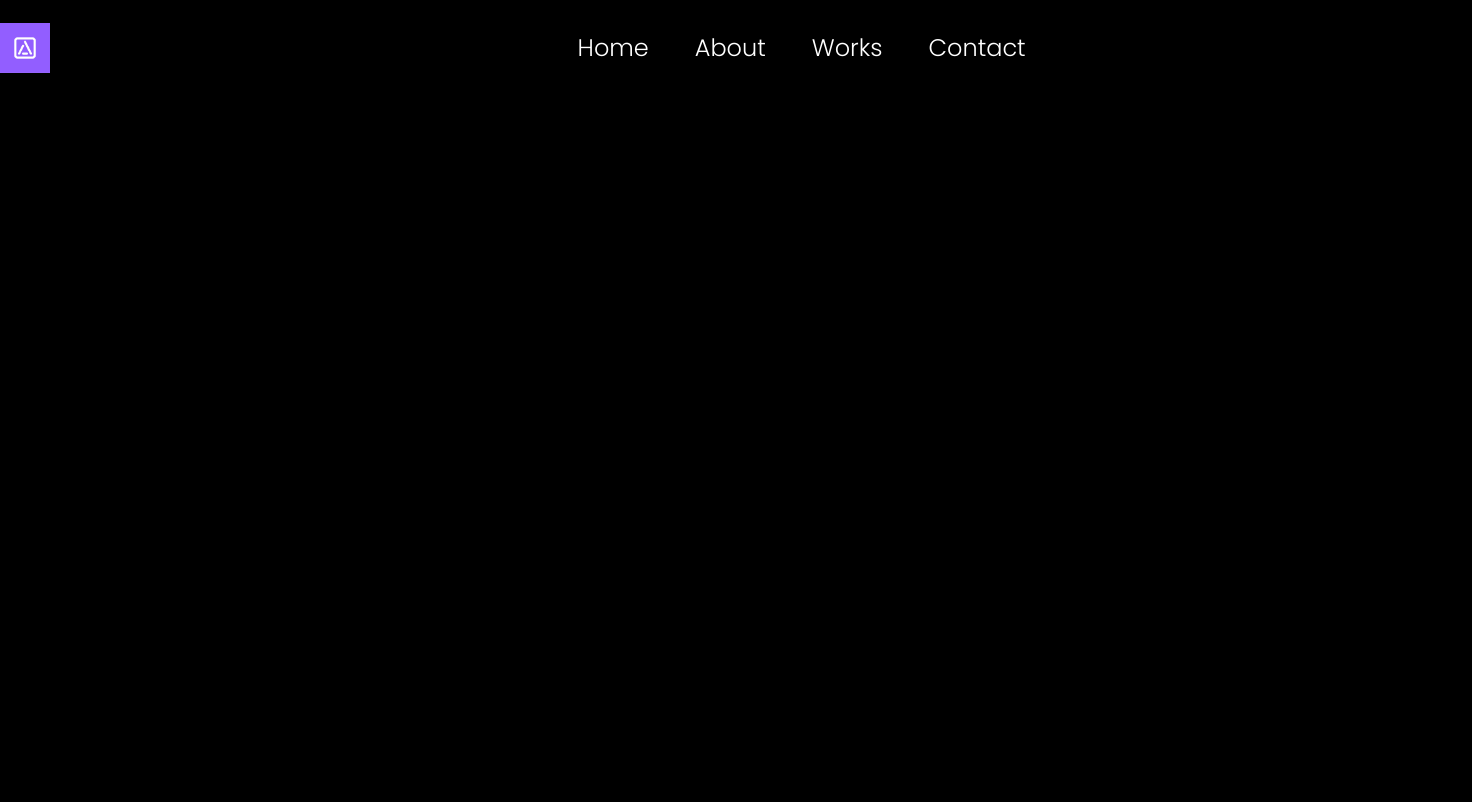
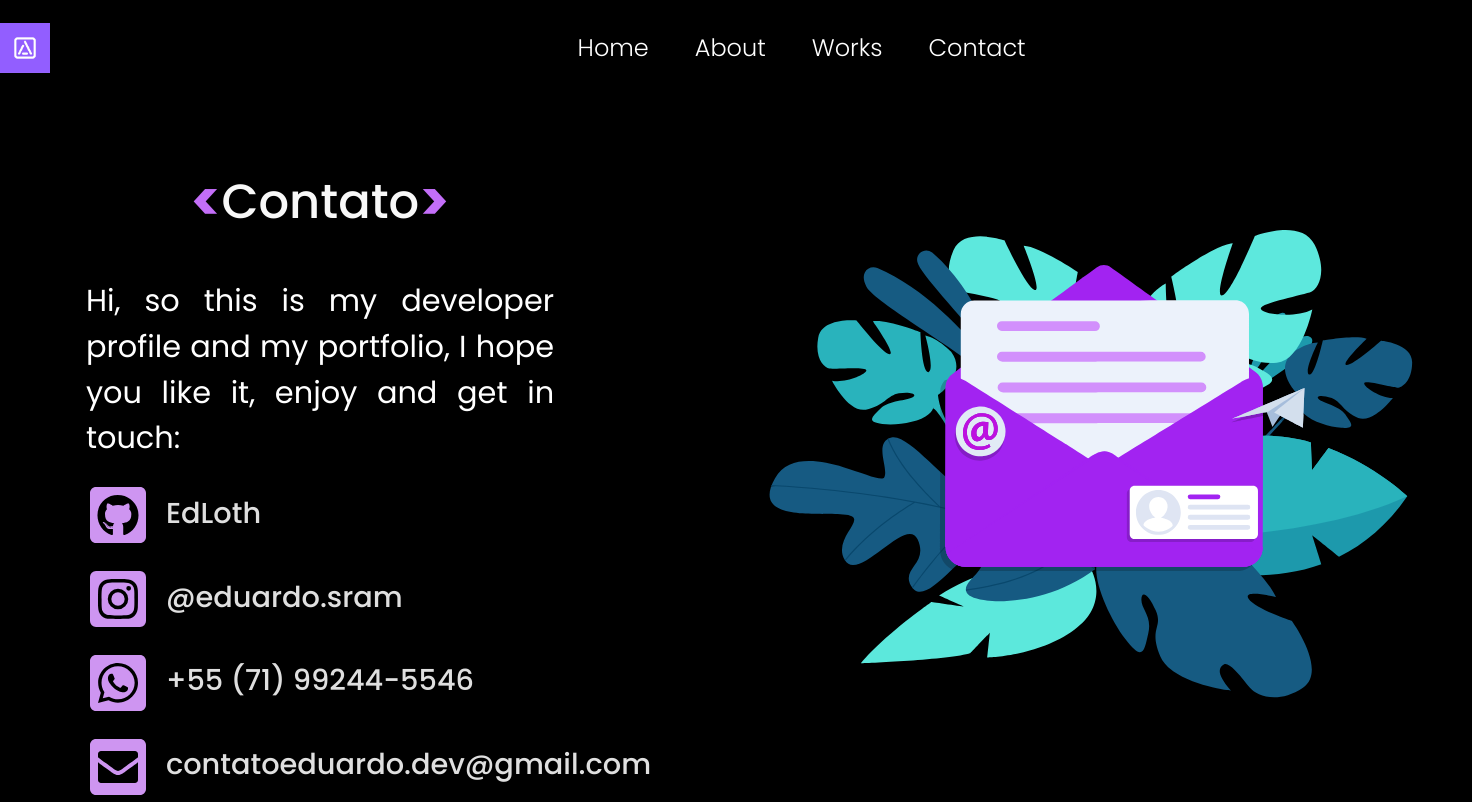
Before and after one commit to EdLoth/LookAtMe, a React (Create React App) app: page /Contact in a window 1280 px wide. Shown: the whole page, 1472 px wide, since content can reach past the window. Built offline with nearby package versions, Linux system fonts and the light colour scheme.

Commit message:
Contact Page is created :fire:

```diff
--- a/src/Pages/Contact.js
+++ b/src/Pages/Contact.js
@@ -1,12 +1,74 @@
 import React from 'react';
 import NavBar from '../Components/NavBar';
 import styles from '../Styles/Pages/Contact.module.css';
+import Lottie from 'react-lottie';
+import { FaInstagramSquare, FaWhatsappSquare, FaEnvelopeSquare, FaGithubSquare } from 'react-icons/fa';
+import animationData from '../assets/Contact.json';
 
 export default function Contact() {
-  return(
+  const defaultOptions = {
+    loop: true,
+    autoplay: true,
+    animationData: animationData,
+    rendererSettings: {
+      preserveAspectRatio: 'xMidYMid slice'
+    }
+  };
+
+  return (
     <>
-    <NavBar />
-    <h1 className={styles.titleContact}>Contact Page</h1>
+      <NavBar />
+      <div id={styles.contentContactPage} className="container-fluid">
+        <div id={styles.fadeIn}className="row">
+          <div id={styles.cotentBody} className="col-6">
+            <div className={styles.textContent}>
+              <p id={styles.keyColor}>{'<'}</p>
+              <p id={styles.contactColor}>
+                Contato
+            </p>
+              <p id={styles.keyColor}>{'>'}</p>
+            </div>
+            <div className={styles.contentInformations}>
+              <p id={styles.textContactPage}>
+                Hi, so this is my developer profile and my portfolio,
+                I hope you like it, enjoy and get in touch:
+              </p>
+              <div className={styles.socialBar}>
+                <div id={styles.socialOne}>
+                  <a href="https://github.com/EdLoth" target="_blank"  rel="noreferrer">
+                    <FaGithubSquare id={styles.iconSocial} /> <p>EdLoth</p>
+                  </a>
+                </div>
+                <div id={styles.socialOne}>
+                  <a href="https://www.instagram.com/eduardo.sram/" target="_blank"  rel="noreferrer">
+                    <FaInstagramSquare id={styles.iconSocial} /> <p>@eduardo.sram</p>
+                  </a>
+                </div>
+                <div id={styles.socialOne}>
+                  <a href="https://api.whatsapp.com/send?phone=5571992445546&text=Olá Eduardo, tenho interesse no seu trabalho!" target="_blank"  rel="noreferrer">
+                    <FaWhatsappSquare id={styles.iconSocial} />  <p> +55 (71) 99244-5546</p>
+                  </a>
+                </div>
+                <div id={styles.socialOne}>
+                  <a href="mailto:contatoeduardo.dev@gmail.com?Subject=Hi,%20Eduardo%20Ramos">
+                    <FaEnvelopeSquare id={styles.iconSocial} /> <p>contatoeduardo.dev@gmail.com</p>
+                  </a>
+                </div>
+              </div>
+            </div>
+          </div>
+          <div id={styles.cotentBody} className="col-6">
+            <div id={styles.LottieImg} className={styles.fadeIn}>
+              <Lottie
+                options={defaultOptions}
+                style={{ marginLeft: "10vh" }}
+                height={600}
+                width={740}
+              />
+            </div>
+          </div>
+        </div>
+      </div>
     </>
   );
 }
--- a/src/Styles/Pages/About.module.css
+++ b/src/Styles/Pages/About.module.css
@@ -1,10 +1,10 @@
 #contentPageAbout{
-  height:100vh;
+  margin-top: 10vh;
+  height: 100vh;
   background:url(../../assets/About-banner.jpg);
   background-size: cover;
   background-repeat: no-repeat;
   background-attachment: fixed;
-  backdrop-filter: blur(10px);
 }
 
 .titleAbout{
--- a/src/Styles/Pages/Contact.module.css
+++ b/src/Styles/Pages/Contact.module.css
@@ -1,3 +1,106 @@
-.titleContact{
-  color: brown;
+@import url('https://fonts.googleapis.com/css2?family=Poppins:wght@300;400;500&display=swap');
+
+#contentContactPage{
+  font-family: Poppins;
+  margin-top: 20vh;
+  display: flex;
+  align-items: center;
 }
+
+.textContent{
+  display: flex;
+  justify-content: center;
+  align-items: center;
+  color: white;
+}
+
+#keyColor{
+  color: #c36ef8;
+  font-size: 3.5rem;
+  font-weight: bold;
+}
+
+#contactColor{
+  font-size: 3rem;
+  font-weight: 500;
+  color: #f8f8f8;
+}
+
+#textContactPage{
+  font-size: 1.9rem;
+  color: white;
+  text-align: justify;
+  margin: 3% 12%;
+}
+
+.socialBar{
+  margin-top: 2%;
+  width: 100%;
+  margin-left: 12%;
+  color: #c36ef8;
+  font-size: 4rem;
+}
+
+#socialOne{
+  text-decoration: none;
+  outline: none;
+  color: #c36ef8;
+}
+
+#socialOne a{
+  display: flex;
+  align-items: center;
+  margin-top: 2%;
+  text-decoration: none;
+  outline: none;
+  color: #ce95f1;
+  transition: 1s;
+}
+
+#socialOne a:hover{
+    color: #A020F0;
+}
+
+#socialOne a p{
+  font-weight: 500;
+  margin-top: 2%;
+  margin-left: 1rem;
+}
+
+#iconSocial{
+  size: 3rem;
+}
+
+#socialOne p{
+  color: rgb(223, 223, 223);
+  font-size: 1.8rem;
+}
+
+
+
+
+/* Efeitos Fade IN */
+
+@-webkit-keyframes fadeIn {
+  0% { opacity: 0; }
+  100% { opacity: 1; }
+  }
+  @-moz-keyframes fadeIn {
+  0% { opacity: 0;}
+  100% { opacity: 1; }
+  }
+  @-o-keyframes fadeIn {
+  0% { opacity: 0; }
+  100% { opacity: 1; }
+  }
+  @keyframes fadeIn {
+  0% { opacity: 0; }
+  100% { opacity: 1; }
+  }
+
+  #fadeIn {
+    -webkit-animation: fadeIn 2s ease-in-out;
+    -moz-animation: fadeIn 2s ease-in-out;
+    -o-animation: fadeIn 2s ease-in-out;
+    animation: fadeIn 2s ease-in-out;
+    }
--- a/src/Styles/Pages/Home.module.css
+++ b/src/Styles/Pages/Home.module.css
@@ -53,6 +53,7 @@
 
 #buttonLeanMore{
   font-size: 1.5rem;
+  font-weight: 500;
   outline: none;
   text-decoration: none;
   padding: 1rem 2rem 1rem 2rem;
@@ -63,7 +64,9 @@
 }
 
 #buttonLeanMore:hover{
+  transition: 1s;
   background-color: #A020F0;
+  border: none ;
   color: white;
 }
 
```
Also changed, not shown: 2 other files (tests, documents, lock files or other folders).
